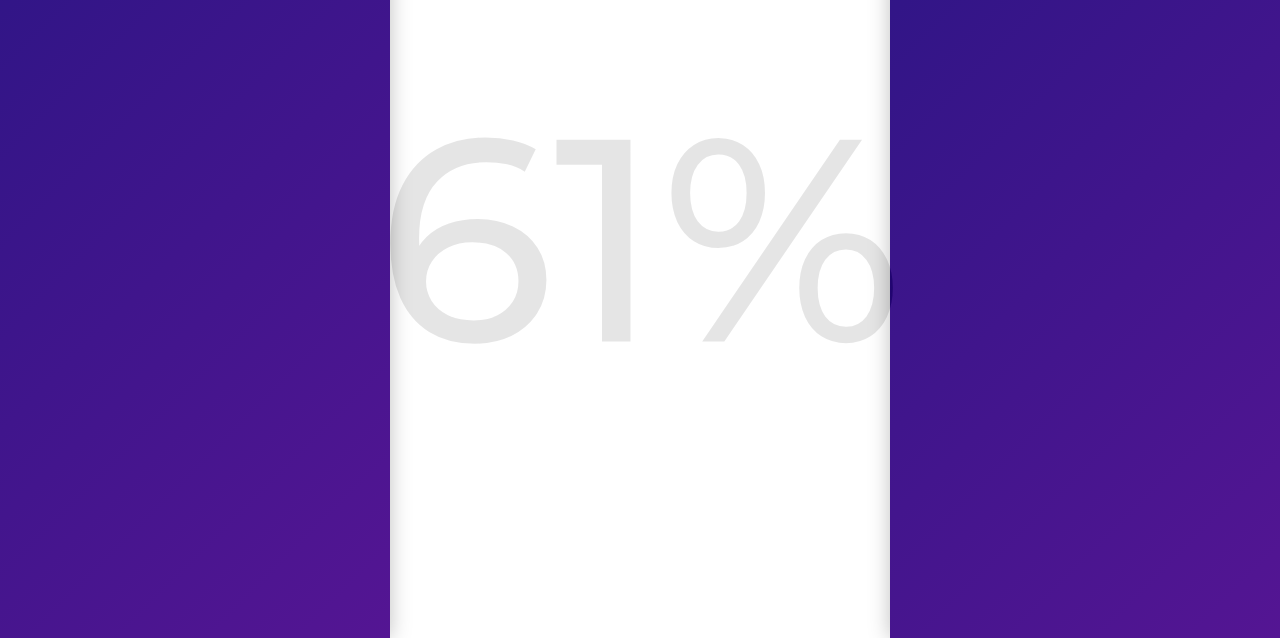
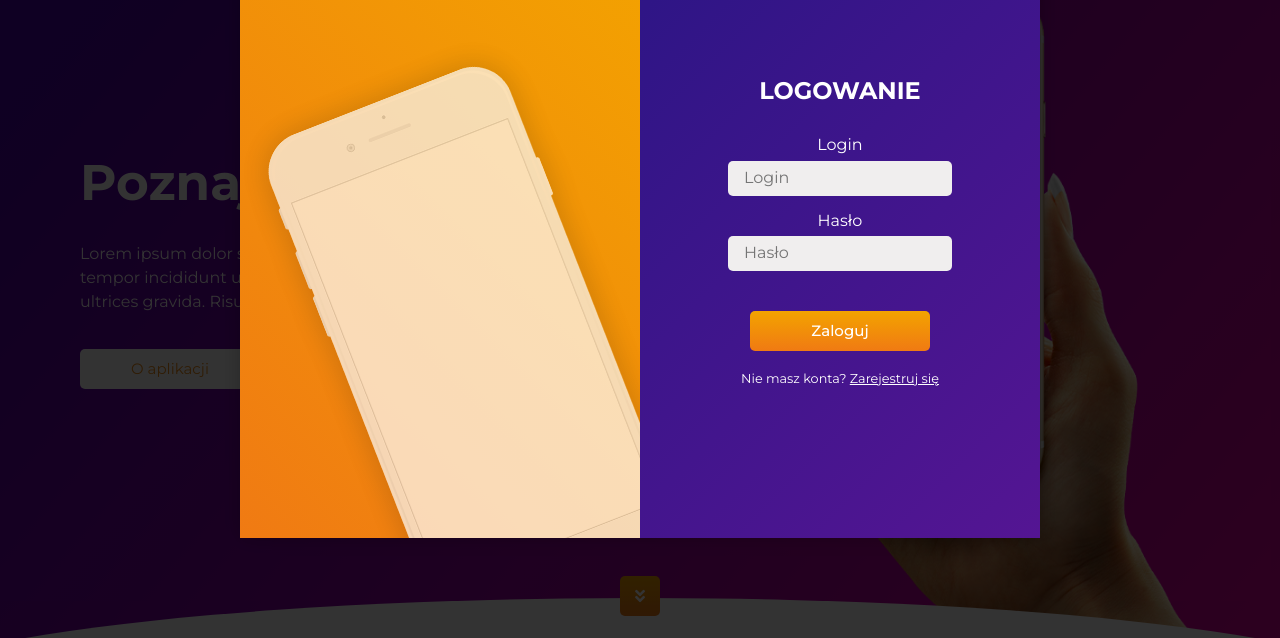
Before and after one commit to sfait/task-h, a plain HTML site: page index.html in a window 1280 px wide. Shown: the part 162-800 px from the top of the page. Drawn offline with nearby package versions, Linux system fonts and the light colour scheme; a web font is replaced by a local one.

Commit message:
Add login form

```diff
--- a/css/style.css
+++ b/css/style.css
@@ -836,7 +836,113 @@ body {
 }
 
 /* login and registration form */
+.popup {
+    width: 100%;
+    height: 100%;
+    background: rgba(0, 0, 0, 0.8);
+    display: flex;
+    align-items: center;
+    justify-content: center;
+    position: fixed;
+    top: 0;
+    left: 0;
+    z-index: 4;
+}
 
+.popup__wrapper {
+    max-width: 800px;
+    height: 600px;
+    display: flex;
+    align-items: center;
+    justify-content: center;
+    box-shadow: 0 0 20px rgba(0, 0, 0, 0.25);
+}
+
+.popup__photo {
+    width: 50%;
+    height: 100%;
+    background: #f07a13;
+    background-image: linear-gradient(45deg, #f07a13 0%, #f3a300 100%);
+    overflow: hidden;
+    position: relative;
+}
+
+.popup__phone {
+    position: absolute;
+    bottom: -8rem;
+    opacity: 0.7;
+}
+
+.popup__form {
+    width: 50%;
+    height: 100%;
+    background-color: #0a3145;
+    background-image: linear-gradient(-45deg, #541593 0%, #2c1585 100%);
+    color: #fff;
+    display: flex;
+    flex-direction: column;
+    align-items: center;
+    justify-content: center;
+    text-align: center;
+}
+
+.popup__title {
+    margin: 0;
+    padding: 0 0 1.5rem;
+    text-transform: uppercase;
+}
+
+.form__input-wrapper {
+    display: flex;
+    flex-direction: column;
+    margin: 0.5rem 0;
+}
+
+.label {
+    font-weight: 400;
+    margin-bottom: 0.4rem;
+}
+
+.input {
+    padding: 0.5rem 1rem;
+    border-radius: 5px;
+    border: none;
+    background: #F0EEEE;1
+}
+
+.form__btn-wrapper {
+    margin: 2rem 0 0.5rem;
+}
+
+.popup__btn {
+    color: #fff;
+    border: none;
+    background-image: -webkit-gradient(linear, left bottom, left top, from(#f07a13), to(#f3a300));
+    background-image: -o-linear-gradient(bottom, #f07a13 0%, #f3a300 100%);
+    background-image: linear-gradient(to top, #f07a13 0%, #f3a300 100%);
+    font-weight: 500;
+    position: relative;
+    cursor: pointer;
+}
+
+.popup__btn::before {
+    background-color: #fff;
+    border-radius: 5px;
+}
+
+.popup__btn:hover {
+    color: #fff;
+    color: #ee8c19;
+    z-index: 0;
+}
+
+.popup__info {
+    font-size: 0.8rem;
+}
+
+.popup__info a {
+    color: #fff;
+}
 
 /* Medium devices (tablets, 768px and up) */
 @media only screen and (min-width: 768px) {
--- a/index.html
+++ b/index.html
@@ -12,11 +12,11 @@
     <link rel="stylesheet" href="css/style.css">
 </head>
 <body>
-    <div class="open">
+    <!-- <div class="open">
         <div class="loader loader-left"></div>
         <div class="loader loader-right"></div>
         <div class="count"></div>
-    </div>
+    </div> -->
     <header class="header">
         <div class="header__wrapper wrapper">
             <h1 class="logo">
@@ -94,7 +94,7 @@
                 <div class="instruction__boxes">
                     <div class="box">
                         <div class="box__photo-wrapper">
-                            <img src="img/iphone1.png" class="phone__photo phone__photo--1" />
+                            <img src="img/iphone1.png" alt="iPhone" class="phone__photo phone__photo--1" />
                         </div>
                         <div class="box__text-wrapper box__text-wrapper--1">
                             <h3 class="box__header">
@@ -109,12 +109,12 @@
                             </p>
                         </div>
                         <div class="arrow__wrapper">
-                            <img src="img/arrow1.png" class="arrow arrow--1" />
+                            <img src="img/arrow1.png" alt="" class="arrow arrow--1" />
                         </div>
                     </div>
                     <div class="box">
                         <div class="arrow__wrapper">
-                            <img src="img/arrow2.png" class="arrow arrow--2" />
+                            <img src="img/arrow2.png" alt="" class="arrow arrow--2" />
                         </div>
                         <div class="box__text-wrapper box__text-wrapper--2">
                             <h3 class="box__header">
@@ -129,12 +129,12 @@
                             </p>
                         </div>
                         <div class="box__photo-wrapper">
-                            <img src="img/iphone2.png" class="phone__photo phone__photo--2" />
+                            <img src="img/iphone2.png" alt="iPhone" class="phone__photo phone__photo--2" />
                         </div>
                     </div>
                     <div class="box">
                         <div class="box__photo-wrapper">
-                            <img src="img/iphone3.png" class="phone__photo phone__photo--3" />
+                            <img src="img/iphone3.png" alt="iPhone" class="phone__photo phone__photo--3" />
                         </div>
                         <div class="box__text-wrapper box__text-wrapper--3">
                             <h3 class="box__header">
@@ -149,12 +149,12 @@
                             </p>
                         </div>
                         <div class="arrow__wrapper">
-                            <img src="img/arrow3.png" class="arrow arrow--3" />
+                            <img src="img/arrow3.png" alt="" class="arrow arrow--3" />
                         </div>
                     </div>
                     <div class="box">
                         <div class="box__photo-wrapper">
-                            <img src="img/iphone4.png" class="phone__photo phone__photo--4" />
+                            <img src="img/iphone4.png" alt="iPhone" class="phone__photo phone__photo--4" />
                         </div>
                         <div class="box__text-wrapper box__text-wrapper--4">
                             <h3 class="box__header">
@@ -184,7 +184,7 @@
                 <div class="price-list__boxes">
                     <div class="price-list__box price-list__left-box">
                         <div class="price-list__top">
-                            <img src="img/phone.png" class="price-list__photo" />
+                            <img src="img/phone.png" alt="iPhone" class="price-list__photo" />
                             <h3 class="top__title">
                                 Lorem ipsum
                                 <br /><span class="top__title--big">Dolor</span>
@@ -232,7 +232,7 @@
                     </div>
                     <div class="price-list__box price-list__right-box">
                         <div class="price-list__top">
-                            <img src="img/phone.png" class="price-list__photo" />
+                            <img src="img/phone.png" alt="iPhone" class="price-list__photo" />
                             <h3 class="top__title">
                                 Lorem ipsum
                                 <br /><span class="top__title--big">dolor sit amet</span>
@@ -242,6 +242,60 @@
                 </div>
             </div>
         </section>
+        <div class="popup">
+            <div class="popup__wrapper wrapper">
+                <div class="popup__photo">
+                    <img src="img/iphone1.png" alt="iPhone" class="popup__phone" />
+                </div>
+                <form class="popup__form">
+                    <h2 class="popup__title">Logowanie</h2>
+                    <div class="form__input-wrapper">
+                        <label for="login-name" class="label">Login</label>
+                        <input type="text" placeholder="Login" class="input" id="login-name" class="input" />
+                    </div>
+                    <div class="form__input-wrapper">
+                        <label for="login-password" class="label">Hasło</label>
+                        <input type="password" placeholder="Hasło" class="input" id="login-password" class="input" />
+                    </div>
+                    <div class="form__btn-wrapper">
+                        <button type="submit" class="btn popup__btn">Zaloguj</button>
+                    </div>
+                    <p class="popup__info">
+                        Nie masz konta? <a href="#">Zarejestruj się</a>
+                    </p>
+                </form>
+            </div>
+            <!-- <div class="popup__wrapper wrapper">
+                <form class="popup__form">
+                    <h2 class="popup__title">Rejestracja</h2>
+                    <div class="form__input-wrapper">
+                        <label for="register-name" class="label">Login</label>
+                        <input type="text" placeholder="Login" class="input" id="register-name" class="input" />
+                    </div>
+                    <div class="form__input-wrapper">
+                        <label for="register-email" class="label">E-mail</label>
+                        <input type="text" placeholder="Adres e-mail" class="input" id="register-email" class="input" />
+                    </div>
+                    <div class="form__input-wrapper">
+                        <label for="register-password" class="label">Hasło</label>
+                        <input type="password" placeholder="Hasło" class="input" id="register-password" class="input" />
+                    </div>
+                    <div class="form__input-wrapper">
+                        <label for="register-repassword" class="label">Potwierdź hasło</label>
+                        <input type="password" placeholder="Potwierdź hasło" class="input" id="register-repassword" class="input" />
+                    </div>
+                    <div class="form__btn-wrapper">
+                        <button type="submit" class="btn popup__btn">Zarejestruj</button>
+                    </div>
+                    <p class="popup__info">
+                        Masz konto? <a href="#">Zaloguj się</a>
+                    </p>
+                </form>
+                <div class="popup__photo">
+                    <img src="img/iphone2.png" alt="iPhone" class="popup__phone" />
+                </div>
+            </div> -->
+        </div>
     </main>
     <script src="https://code.jquery.com/jquery-3.5.1.min.js" integrity="sha256-9/aliU8dGd2tb6OSsuzixeV4y/faTqgFtohetphbbj0=" crossorigin="anonymous"></script>
     <script src="js/app.js"></script>
```
